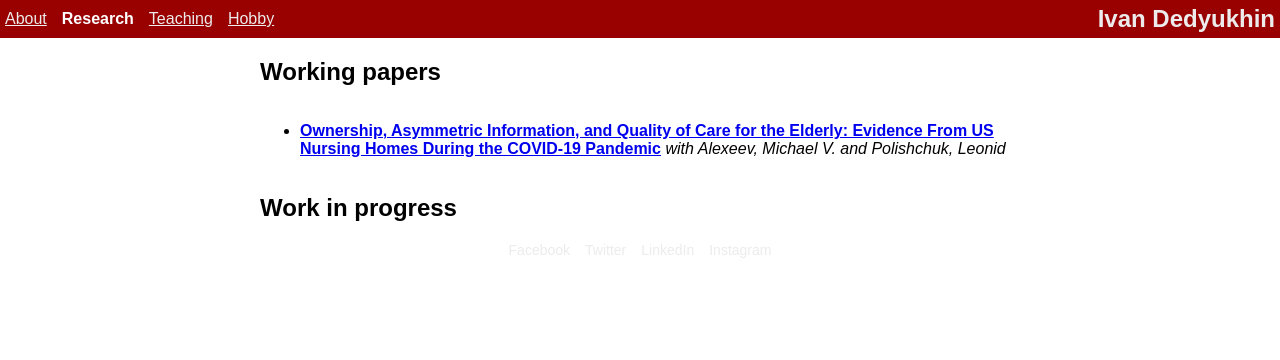
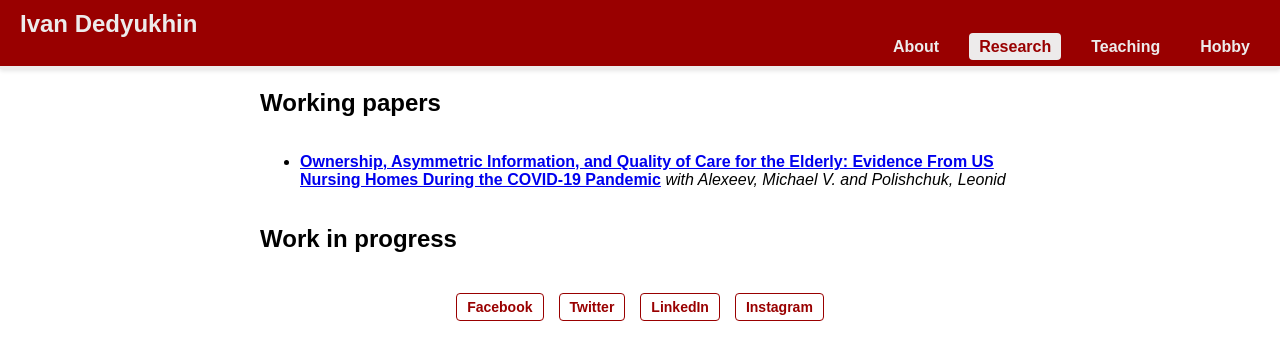
Before and after one commit to Dedyukhin/dedyukhin.github.io, a Jekyll site: the page built from Research.md, in a window 1280 px wide. Shown: the top 360 px of the page. Built offline with Jekyll 4.4.1, drawn with Linux system fonts in a browser that asks for light colours.

Commit message:
Update default.html

```diff
--- a/_layouts/default.html
+++ b/_layouts/default.html
@@ -26,18 +26,23 @@
 
         /* Navigation bar styling */
         nav {
-            background-color:  #990000;
+            background-color: #990000;
             color: #EDEBEB;
-            padding: 5px;
+            padding: 10px 20px; /* Add some padding for better spacing */
             display: flex;
+            flex-wrap: wrap; /* Allow wrapping of elements */
             justify-content: space-between;
             align-items: center;
+            border-bottom: 3px solid #EDEBEB; /* Add a bottom border */
+            box-shadow: 0 2px 4px rgba(0, 0, 0, 0.1); /* Add a subtle shadow */
         }
 
         nav h2 {
             color: #EDEBEB;
             margin: 0;
-            order: 2; /* Move the title to the right side */
+            order: 1; /* Move the title to the left side */
+            font-size: 1.5em; /* Increase font size */
+            flex: 1 1 100%; /* Ensure the title can wrap and take full width if needed */
         }
 
         .horizontal-nav {
@@ -45,11 +50,14 @@
             padding: 0;
             margin: 0;
             display: flex;
-            order: 1; /* Move the navigation links to the left side */
+            order: 2; /* Move the navigation links to the right side */
+            flex: 1 1 100%; /* Ensure the nav links can wrap and take full width if needed */
+            justify-content: flex-end; /* Align links to the right */
+            flex-wrap: wrap; /* Allow wrapping of links */
         }
 
         .horizontal-nav li {
-            margin-right: 15px;
+            margin-right: 20px; /* Increase the spacing between links */
         }
 
         .horizontal-nav li:last-child {
@@ -58,38 +66,46 @@
 
         /* Navigation bar link styling */
         .horizontal-nav a {
-            text-decoration: underline;
+            text-decoration: none; /* Remove underline */
             color: #EDEBEB;
+            padding: 5px 10px;
+            font-weight: bold;
+            border-radius: 4px; /* Add rounded corners */
+            transition: background-color 0.3s ease, color 0.3s ease; /* Smooth transition for hover effects */
         }
 
         /* Highlight the active/current page */
         .horizontal-nav a.active {
-            color: white; /* Change the color to highlight */
-            font-weight: bold; /* Optionally, make the text bold */
-            text-decoration: none; /* Optionally, remove underline */
+            background-color: #EDEBEB; /* Change the background color to highlight */
+            color: #990000; /* Text color for the active link */
         }
 
-        /* Optional: Remove underline on hover for active link */
-        .horizontal-nav a.active:hover {
-            text-decoration: none;
-        }
-
+        /* Hover effect for navigation links */
         .horizontal-nav a:hover {
-            text-decoration: underline;
+            background-color: #EDEBEB; /* Lighten background on hover */
+            color: #990000; /* Change text color on hover */
         }
 
         /* Social links styling */
         .social-links {
-            margin-top: 10px;
+            margin-top: 20px;
             display: flex;
             justify-content: center; /* Centers the links horizontally */
+            max-width: 800px;
+            margin: 20px auto; /* Add some margin for spacing */
+            padding: 0 20px;
         }
 
         .social-links a {
-            color: #EDEBEB;
+            color: #990000;
             text-decoration: none;
             margin-right: 15px;
             font-size: 14px;
+            font-weight: bold;
+            padding: 5px 10px;
+            border: 1px solid #990000;
+            border-radius: 4px; /* Add rounded corners */
+            transition: background-color 0.3s ease, color 0.3s ease; /* Smooth transition for hover effects */
         }
 
         .social-links a:last-child {
@@ -97,13 +113,15 @@
         }
 
         .social-links a:hover {
-            text-decoration: underline;
+            background-color: #990000;
+            color: #EDEBEB; /* Invert colors on hover */
         }
 
     </style>
 </head>
 <body>
     <nav>
+        <h2>{{ site.data.navigation.docs_list_title }}</h2>
         <ul class="horizontal-nav">
             {% for item in site.data.navigation.docs %}
                 <li>
@@ -113,14 +131,13 @@
                 </li>
             {% endfor %}
         </ul>
-        <h2>{{ site.data.navigation.docs_list_title }}</h2>
     </nav>
 
     <div class="container" style="display: flex; flex-wrap: wrap; align-items: center; max-width: 800px; margin: 0 auto; padding: 0 20px;">
         {{ content }}
     </div>
 
-    <div class="social-links" style="display: flex; flex-wrap: wrap; align-items: center; max-width: 800px; margin: 0 auto; padding: 0 20px;">
+    <div class="social-links">
         <a href="https://facebook.com" target="_blank">Facebook</a>
         <a href="https://twitter.com" target="_blank">Twitter</a>
         <a href="https://linkedin.com" target="_blank">LinkedIn</a>
```
